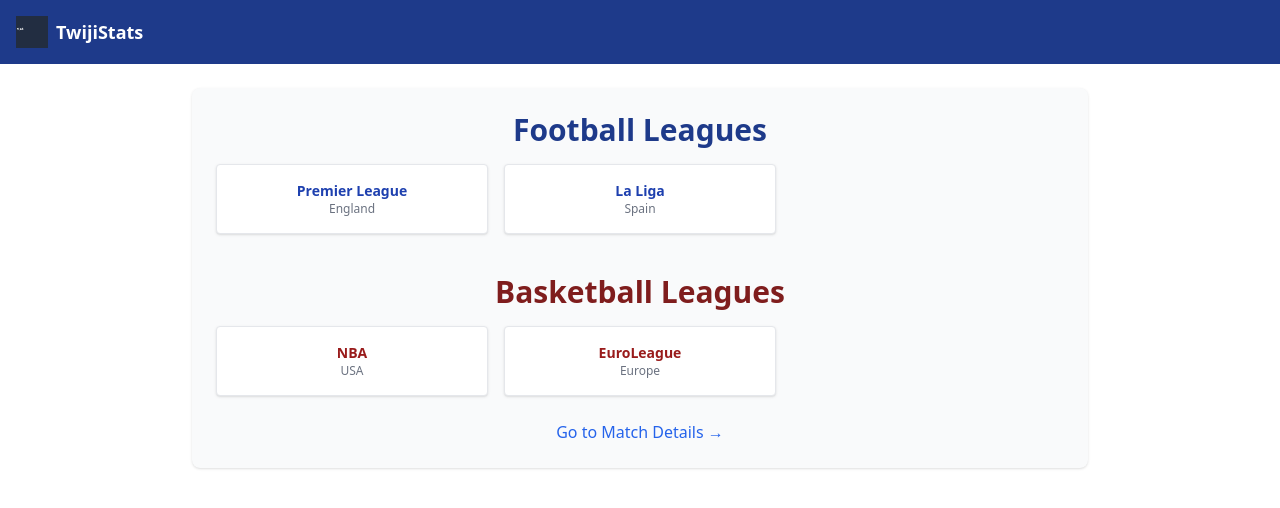
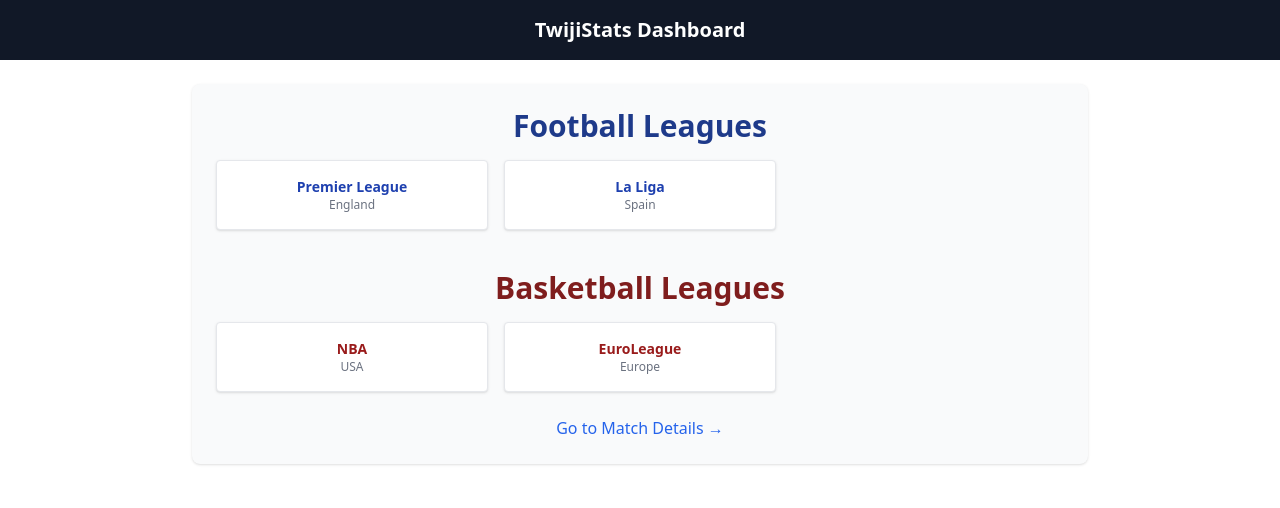
Before and after one commit to mussameeks/twijistats, a React (Vite) app: page / in a window 1280 px wide. Shown: the top 508 px of the page. Built offline with nearby package versions, Linux system fonts and the light colour scheme.

Commit message:
Add files via upload

```diff
--- a/src/components/Header.jsx
+++ b/src/components/Header.jsx
@@ -1,19 +1,9 @@
+import React from 'react';
 
-import React from 'react';
-import { Link } from 'react-router-dom';
-import logo from '../assets/logo.png';
-
-const Header = () => {
-  return (
-    <header className="bg-blue-900 text-white p-4 shadow">
-      <div className="container mx-auto flex justify-between items-center">
-        <Link to="/" className="text-lg font-bold flex items-center space-x-2">
-          <img src={logo} alt="TwijiStats" className="w-8 h-8" />
-          <span>TwijiStats</span>
-        </Link>
-      </div>
-    </header>
-  );
-};
+const Header = () => (
+  <header className="bg-gray-900 text-white p-4 text-center text-xl font-bold">
+    TwijiStats Dashboard
+  </header>
+);
 
 export default Header;
```
